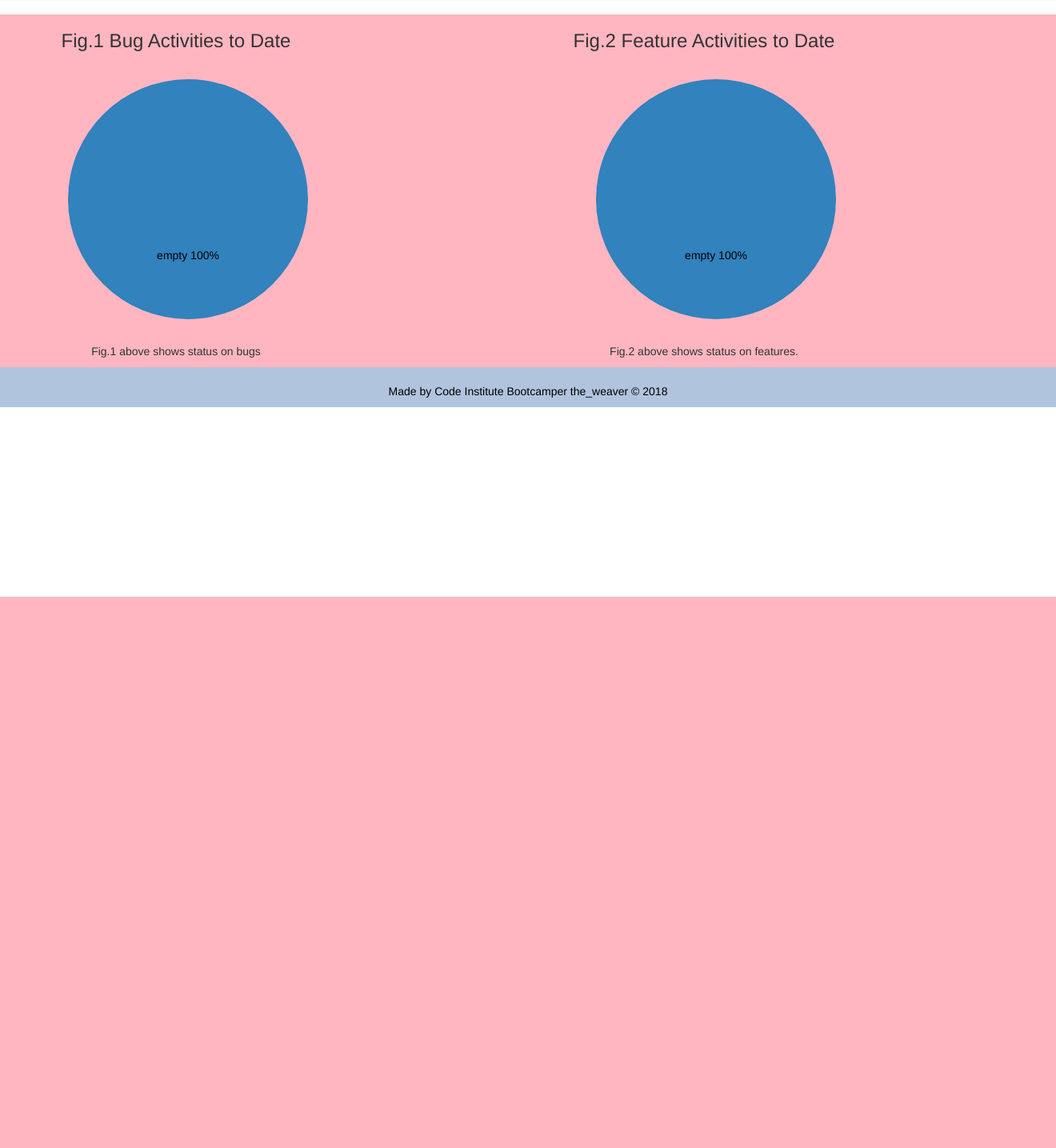
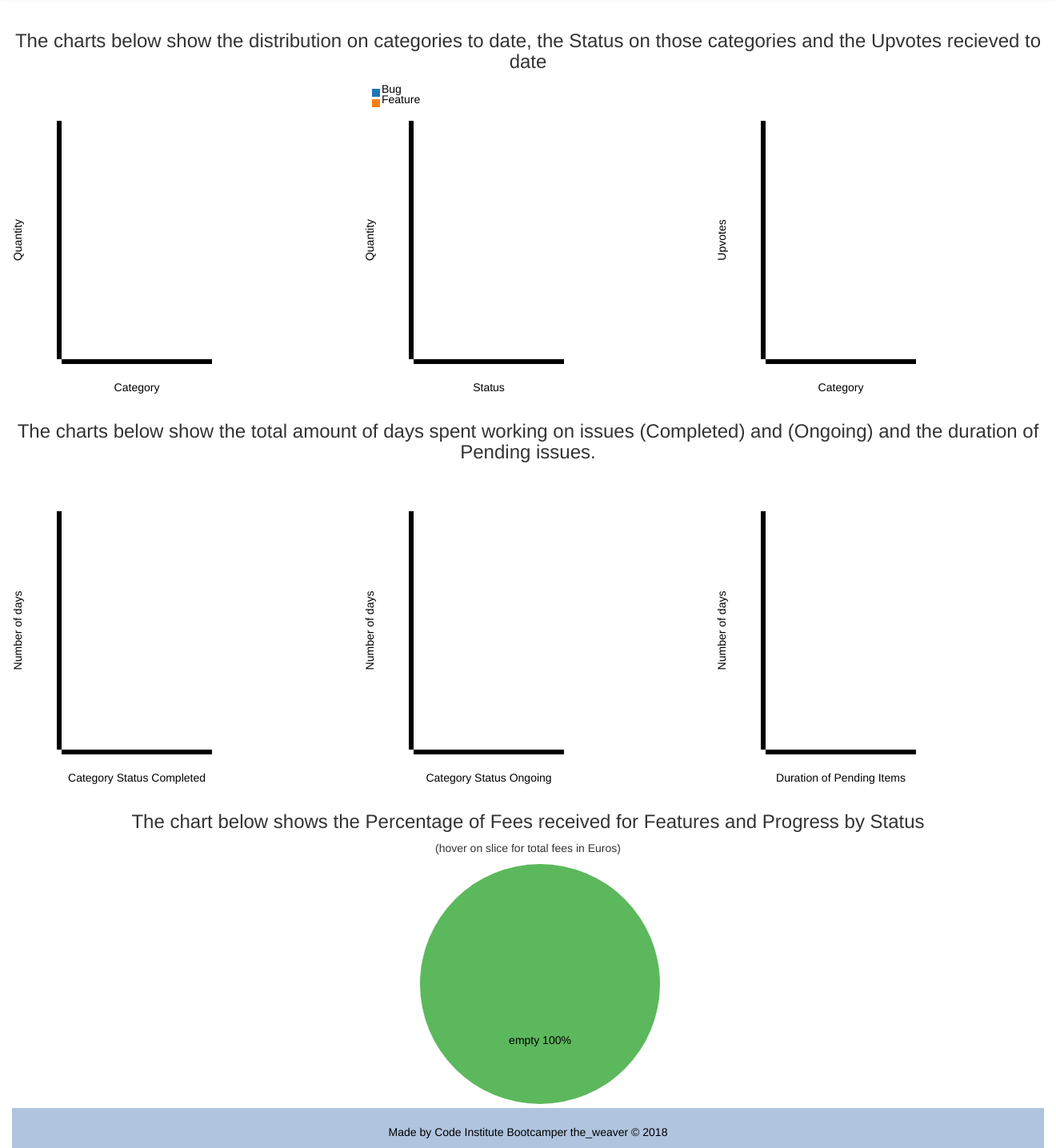
Before and after one commit to vmcggh18/bits_tracker, a Django app: page /chart/charts/ in a window 1320 px wide; the page is wider, and only the part inside the window is pictured. Shown: the part 54-1489 px from the top of that part at 80% size. Before the commit the page ends 800 px from the top of that part, so only its background shows below. Run offline with Django 3.2, Linux system fonts and the light colour scheme; data that the repository does not hold is empty; some libraries are stand-ins or nearby versions.

Commit message:
Chart app with views, script and templates added. Charts added to graph.html and activities.html pages.

```diff
--- a/accounts/templates/index.html
+++ b/accounts/templates/index.html
@@ -9,7 +9,7 @@
             <div class="col-xs-12">
                 <section class="callout jumbotron text-center">
                     <h1 class ="brand-name" id="brand-name">Bug Issue Tracker Solutions</h1>
-                    <h2 class = "brand-text">For all your needs</h2>
+                    <h2 class = "brand-text">For all your buggin' problems</h2>
                     <hr class='block-divider block-divider--orange'>
                     <p class="lead text-uppercase">No bug problem too trivial nor too complex. <span class="visible-xs"><br></span> <strong><mark>All bugs fixed for free!</mark></strong></p><br>
                      <p class="lead text-uppercase"><strong><mark>For a Reasonable Fee!</mark></strong> We also develop features <br></p><br>
@@ -41,7 +41,7 @@
                         <div class="media">
                             <div class="media-body">
                                 <blockquote class="quote">
-                                    <h3 class = "text-center">To spend 50 percent of our time dedicated to solving the highest upvoted bug issues for free.</h3>
+                                    <h3 class = "text-center">To spend up to 50 percent of our time dedicated to solving the highest upvoted bug issues for free.</h3>
                                 </blockquote>
                             </div>
                         </div>
@@ -50,7 +50,7 @@
                         <div class="media">
                             <div class="media-body">
                                 <blockquote class="quote">
-                                    <h3 class = "text-center">To spend 50 percent of our time dedicated to creating the highest upvoted feature for a modest fee per upvote.</h3>
+                                    <h3 class = "text-center">To spend at least 50 percent of our time dedicated to creating the highest upvoted feature for a modest fee per upvote.</h3>
                                 </blockquote>
                             </div>
                         </div>
--- a/chart/templates/graphs.html
+++ b/chart/templates/graphs.html
@@ -6,20 +6,40 @@
 <!--========== Chart Section pie and Scatter ==========-->
     <section class="chart-section container-fluid">
         <div class="row">
-              <div class="col-xs-12 col-sm-12 col-md-4 text-center under-400"><h3>Fig.1 Bug Activities to Date</h3></div>
-              <div class="col-xs-12 col-sm-12 col-md-8  text-center wide-graph"><h3 class = "relocate-to-2 hide-2">Fig.2 Feature Activities to Date</h3></div>
+            <div class="col-xs-12 col-sm-12 col-md-12 text-center"><h3>The charts below show the distribution on categories to date, the Status on those categories and the Upvotes recieved to date</h3>
+            </div>
+        </div>
+        <div class = "row">
+            <div class="col-xs-12 col-sm-12 col-md-4 center-block" id="all_issues" class="custom-chart">
+            </div>
+             <div class="col-xs-12 col-sm-12 col-md-4 center-block" id="stack_status" class="custom-chart">
+            </div>
+            <div class="col-xs-12 col-sm-12 col-md-4 center-block" id="upvote_status" class="custom-chart">
+            </div>
         </div>
         <div class="row">
-              <div class="col-xs-12 col-sm-12 col-md-4 center-block" id="bug-chart" class="custom-chart"></div>
-              <div class="col-xs-12 col-sm-12 col-md-8 center-block" id="feature-chart" class="custom-chart"></div>
+            <div class="col-xs-12 col-sm-12 col-md-12 text-center"><h3>The charts below show the total amount of days spent working on issues (Completed) and (Ongoing) and the duration of Pending issues.</h3>
+            </div>
         </div>
-        <div class="row">
-              <div class="col-xs-12 col-sm-12 col-md-4 text-center under-400"><p class = "relocate-to-1 text-center">Fig.1 above shows status on bugs</p></div>
-              <div class="col-xs-12 col-sm-12 col-md-8 text-center wide-graph"><p class = "hide-2 text-center">Fig.2 above shows status on features.</p></div>
+        <div class = "row">
+            <div class="col-xs-12 col-sm-12 col-md-4 center-block" id="days_by_cat" class="custom-chart">
+            </div>
+             <div class="col-xs-12 col-sm-12 col-md-4 center-block" id="days_by_cat_ongoing" class="custom-chart">
+            </div>
+            <div class="col-xs-12 col-sm-12 col-md-4 center-block" id="days_pending" class="custom-chart">
+            </div>
         </div>
-    </section>
+        <div class = "row">
+            <div class = "col-sm-12 col-md-12 center-block">
+                <h3 class = "text-center">The chart below shows the Percentage of Fees received for Features and Progress by Status</h3>
+                <p class = text-center>(hover on slice for total fees in Euros)</p>
+            </div>
+        </div>
+        <div class = "row">
+            <div class="col-xs-12 col-sm-12 col-md-12 center-block" id="fee-pie-chart" class="custom-chart">
+            </div>
+        </div>
 
-<script type="text/javascript" src="{% static 'js/jquery-3.3.1.js' %}"></script>
 
 
 
--- a/chart/urls.py
+++ b/chart/urls.py
@@ -1,9 +1,11 @@
 from django.conf.urls import url
-from chart.views import charts, chart_bugs, chart_features
+from chart.views import charts, chart_bugs, chart_features, chart_issues, get_time_spent
 
 urlpatterns = [
     url(r'^charts/$', charts, name='charts'),
     url(r'^bugs/$', chart_bugs, name='bugs'),
-     url(r'^features/$', chart_features, name='features'),
-
+    url(r'^features/$', chart_features, name='features'),
+    url(r'^chart_issues/$', chart_issues, name='chart_issues'),
+    url(r'^time_spent/$', get_time_spent, name='time_spent'),
+    #url(r'^last_week/$', last_week, name='last_week'),
     ]
--- a/chart/views.py
+++ b/chart/views.py
@@ -1,14 +1,28 @@
 from django.shortcuts import render
 from django.http import JsonResponse
 from issues_list.models import Item
+from datetime import datetime, timedelta
 # Create your views here.
 
 def charts(request):
      return render(request, "graphs.html")
 
 def chart_bugs(request):
+    """ Get Bug related data for activities chart """
     data = list(Item.objects.filter(category='Bug').values('category','status'))
     return JsonResponse(data, safe=False)
+
 def chart_features(request):
+    """ Get Feature related data for activities chart """
     data = list(Item.objects.filter(category='Feature').values('category','status'))
     return JsonResponse(data, safe=False)
+
+def chart_issues(request):
+    """ Get Feature and Bug related data for activities chart """
+    data = list(Item.objects.values('category'))
+    return JsonResponse(data, safe=False)
+
+def get_time_spent(request):
+    """ Get days spent data for all ongoing and completed bugs and features """
+    data = list(Item.objects.values('status', 'category', 'created_date','completed_date', 'assigned_date', 'upvotes', 'fee'))
+    return JsonResponse(data, safe=False)
--- a/issues_list/forms.py
+++ b/issues_list/forms.py
@@ -3,12 +3,12 @@ from .models import Item, Votefor, Comment
 
 
 class ItemForm(forms.ModelForm):
-
+    assigned_date =  forms.DateTimeField(input_formats=['%d-%m-%Y %H:%M',])
     class Meta:
         model = Item
-        fields = ('name', 'content', 'category',  'status', 'assigned_to', 'progress')
+        fields = ('name', 'content', 'category',  'status', 'assigned_to', 'assigned_date', 'progress')
         #order_with_respect_to = 'upvotes decsending'
-        ordering = ['-upvotes']
+        ordering = ['fee', '-upvotes', 'status']
 class VoteforForm(forms.ModelForm):
 
     class Meta:
--- a/issues_list/models.py
+++ b/issues_list/models.py
@@ -34,7 +34,8 @@ class Item(models.Model):
         ('John Smith', 'John Smith'),
     )
     assigned_to = models.CharField(max_length=30, choices=Assigned_to, blank=False, default="Not yet Assigned")
-    completed_date = models.DateTimeField(null=True, blank=True, auto_now=True)
+    assigned_date = models.DateTimeField(null=True, blank=True)
+    completed_date = models.DateTimeField(null=True, blank=True)
     progress = models.TextField(max_length=200, default='', help_text="Add progress comments to the status")
     fee = models.DecimalField(max_digits=6, decimal_places=2, default=0)
     price= models.DecimalField(max_digits=6, decimal_places=2, default=50)
--- a/issues_list/templates/issues_list.html
+++ b/issues_list/templates/issues_list.html
@@ -87,7 +87,7 @@
                     <td>{{ item.upvotes }}</td>
                     <td>{{ item.status }}</td>
                     <td>{{ item.assigned_to }}</td>
-                    <td>{{ item.completed_date }}</td>
+                    <td>{{ item.assigned_date }}</td>
                     <td>{{ item.progress }}</td>
                     <td>{{ item.fee }}</td>
                     <td class = "text-center">
--- a/static/css/styles.css
+++ b/static/css/styles.css
@@ -201,5 +201,5 @@ caption p {
     min-height: 40px;
 }
 .chart-section {
-    background-color: lightPink;
+    background-color: white;
 }
--- a/static/js/graph.js
+++ b/static/js/graph.js
@@ -7,17 +7,23 @@ queue()
         data.forEach(function (d) {
 
     });
+
      //call functions to render graphs
     show_pie_status(ndx);
     dc.renderAll();
 
 }
+// bug pie chart showing status
 function show_pie_status(ndx) {
+    var statusColors = d3.scale.ordinal()
+        .domain(["Completed", "Ongoing", "Pending"])
+        .range(["#5cb85c", "Beige", "Pink"]);
     var dim = ndx.dimension(dc.pluck('status'));
     var group = dim.group();
         dc.pieChart("#bug-chart")
-                .height(350)
+                .height(300)
                 .radius(150)
+                .colors(statusColors)
                 .transitionDuration(1500)
                 .dimension(dim)
                 .group(group)
@@ -42,12 +48,52 @@ queue()
     dc.renderAll();
 
 }
+// feature pie chart showing status
 function show_feat_status(ndx) {
+    var statusColors = d3.scale.ordinal()
+        .domain(["Completed", "Ongoing", "Pending"])
+        .range(["#5cb85c", "Beige", "Pink"]);
     var dim = ndx.dimension(dc.pluck('status'));
+    var Group = dim.group();
+        dc.pieChart("#feature-chart")
+                .height(300)
+                .radius(150)
+                .colors(statusColors)
+                .transitionDuration(1500)
+                .dimension(dim)
+                .group(Group)
+                .legend(dc.legend().x(100).y(0).itemHeight(13).gap(5))
+                .renderlet(function(chart){
+        chart.selectAll('text.pie-slice').text( function(d) {
+        return d.data.key + ' ' + dc.utils.printSingleValue((d.endAngle - d.startAngle) / (2*Math.PI) * 100) + '%';
+        });
+    });
+}
+queue()
+.defer(d3.json, "/chart/chart_issues/")
+   .await(moreGraphs);
+
+   function moreGraphs(error, data) {
+        var ndx = crossfilter(data);
+        data.forEach(function (d) {
+
+    });
+     //call functions to render graphs
+    show_bug_feat_ratio(ndx);
+    dc.renderAll();
+
+}
+// pie chart showing ratio of bugs to features
+function show_bug_feat_ratio(ndx) {
+    var statusColors = d3.scale.ordinal()
+        .domain(["Feature", "Bug"])
+        .range(["#ffa500", "#33A1DE"]);
+    var dim = ndx.dimension(dc.pluck('category'));
     var group = dim.group();
-        dc.pieChart("#feature-chart")
-                .height(350)
+        dc.pieChart("#feature-bug")
+                .height(300)
                 .radius(150)
+                .colors(statusColors)
                 .transitionDuration(1500)
                 .dimension(dim)
                 .group(group)
--- /dev/null
+++ b/static/js/time_graph.js
@@ -0,0 +1,248 @@
+queue()
+.defer(d3.json, "/chart/time_spent/")
+   .await(deriveGraphs);
+
+function deriveGraphs(error, data) {
+    var ndx = crossfilter(data);
+        data.forEach(function (d) {
+
+    //format todays date for use in ongoing activities calcs
+    var today =new Date();
+    var strtoday = today.toString();
+
+    // format dates used in duration calcs
+        d.created_date = new Date(d.created_date);
+        d.completed_date = new Date(d.completed_date);
+        d.assigned_date = new Date(d.assigned_date);
+        d.today = new Date(strtoday);
+
+        //calculate time intervals for use in duration calcs for pending and completed issues
+        d.pending_dur_days = ((d.today - d.created_date)/(1000*60*60*24)); //day
+        d.completed_dur_mins = ((d.completed_date - d.assigned_date)/(1000*60)); //minutes
+        d.completed_dur_hours = ((d.completed_date - d.assigned_date)/(1000*60*60));//hours
+        d.completed_dur_days = ((d.completed_date - d.assigned_date)/(1000*60*60*24)); //day
+        //assume 7.02 days in a week (4 year period)
+        d.completed_dur_weeks = ((d.completed_date - d.assigned_date)/(1000*3600*24*7));//weeks
+        //assume 30.44 days in a month (4 year period)
+        d.completed_dur_months = ((d.completed_date - d.assigned_date)/(1000*3600*24*7*30.44));//months
+
+        //calculate time intervals for use in duration calcs for ongoing issues
+        d.ongoing_dur_mins = ((d.today - d.assigned_date)/(1000*60)); //minutes
+        d.ongoing_dur_hours = ((d.today - d.assigned_date)/(1000*60*60));//hours
+        d.ongoing_dur_days = ((d.today - d.assigned_date)/(1000*60*60*24)); //day
+        //assume 7.02 days in a week (4 year period)
+        d.ongoing_dur_weeks = ((d.today - d.assigned_date)/(1000*3600*24*7));//weeks
+        //assume 30.44 days in a month (4 year period)
+        d.ongoing_dur_months = ((d.today - d.assigned_date)/(1000*3600*24*7*30.44));//month
+
+    });
+
+ // call graphing functions to render charts
+    dist_to_date(ndx);
+    stat_by_cat(ndx);
+    upvote_by_cat(ndx);
+    days_by_cat(ndx);
+    days_by_cat_ongoing(ndx);
+    items_pending(ndx);
+    show_pie_fees(ndx);
+    dc.renderAll();
+
+}
+
+function dist_to_date(ndx) {
+    var dim = ndx.dimension(dc.pluck('category'));
+    var group = dim.group();
+// bar chart showing total bugs and features to date
+    dc.barChart("#all_issues")
+        .width(300)
+        .height(400)
+        .margins({top: 50, right: 50, bottom: 40, left: 50})
+        .dimension(dim)
+        .group(group)
+        .transitionDuration(500)
+        .x(d3.scale.ordinal())
+        .xUnits(dc.units.ordinal)
+        .title(function(d) { return d.key +" quantity is "+ d.value; })
+        .xAxisLabel("Category")
+        .yAxisLabel("Quantity")
+        .yAxis().ticks(10);
+
+}
+//bar chart showing status of bugs and features
+function stat_by_cat(ndx) {
+    var cat_dim = ndx.dimension(dc.pluck('status'));
+            function totBug(Bug) {
+                return function (d) {
+                    count = 0;
+                   if (d.category === "Bug") {
+                     count++;
+                     return count;
+                 } else {
+                     return 0;
+                 }
+                };
+            }
+    var    totalBug = cat_dim.group().reduceSum(totBug('Bug'));
+        function totFeature(Feature) {
+            return function (d) {
+                count = 0;
+               if (d.category === "Feature") {
+                 count++;
+                 return count;
+             } else {
+                 return 0;
+             }
+            };
+        }
+    var    totalFeature = cat_dim.group().reduceSum(totFeature('Feature'));
+
+    dc.barChart("#stack_status")
+        .width(300)
+        .height(400)
+        .margins({top: 50, right: 50, bottom: 40, left: 50})
+        .dimension(cat_dim)
+        .group(totalBug, 'Bug')
+        .stack(totalFeature, 'Feature')
+        .transitionDuration(500)
+        .x(d3.scale.ordinal())
+        .xUnits(dc.units.ordinal)
+        .title(function(d) { return d.key +" quantity is "+ d.value; })
+         .legend(dc.legend().x(10).y(10).itemHeight(10).gap(3))
+        .xAxisLabel("Status")
+        .yAxisLabel("Quantity")
+        .yAxis().ticks(10);
+
+}
+//bar chart showing upvotes by category
+function upvote_by_cat(ndx) {
+    var cat_dim = ndx.dimension(dc.pluck('category'));
+    var tot_upvotes = cat_dim.group().reduceSum(dc.pluck('upvotes'));
+    dc.barChart("#upvote_status")
+        .width(300)
+        .height(400)
+        .margins({top: 50, right: 50, bottom: 40, left: 50})
+        .dimension(cat_dim)
+        .group(tot_upvotes)
+        .transitionDuration(500)
+        .x(d3.scale.ordinal())
+        .xUnits(dc.units.ordinal)
+        .title(function(d) { return d.key +" quantity is "+ d.value; })
+        .xAxisLabel("Category")
+        .yAxisLabel("Upvotes")
+        .yAxis().ticks(10);
+
+}
+//bar chart showing time spent on issues by category status completed
+ function days_by_cat(ndx) {
+    function days_for_completed(category) {
+                return function (d) {
+                  if (d.status === 'Completed') {
+                     return +d.completed_dur_days;
+                 } else {
+                     return 0;
+                 }
+                };
+            }
+    var cat_dim = ndx.dimension(dc.pluck('category'));
+    var tot_cat_days = cat_dim.group().reduceSum(days_for_completed('Completed'));
+    dc.barChart("#days_by_cat")
+        .width(300)
+        .height(400)
+        .margins({top: 50, right: 50, bottom: 40, left: 50})
+        .dimension(cat_dim)
+        .group(tot_cat_days)
+        .transitionDuration(500)
+        .x(d3.scale.ordinal())
+        .xUnits(dc.units.ordinal)
+        .title(function(d) { return d.key +" quantity is "+ d.value; })
+        .xAxisLabel("Category Status Completed")
+        .yAxisLabel("Number of days")
+        .yAxis().ticks(10);
+
+}
+//bar chart showing time spent on issues by category status ongoing
+ function days_by_cat_ongoing(ndx) {
+    function days_for_ongoing(category) {
+                return function (d) {
+                  if (d.status === 'Ongoing') {
+                     return +d.ongoing_dur_days;
+                 } else {
+                     return 0;
+                 }
+                };
+            }
+    var cat_dim = ndx.dimension(dc.pluck('category'));
+    var tot_cat_days = cat_dim.group().reduceSum(days_for_ongoing('Ongoing'));
+    dc.barChart("#days_by_cat_ongoing")
+        .width(300)
+        .height(400)
+        .margins({top: 50, right: 50, bottom: 40, left: 50})
+        .dimension(cat_dim)
+        .group(tot_cat_days)
+        .transitionDuration(500)
+        .x(d3.scale.ordinal())
+        .xUnits(dc.units.ordinal)
+        .title(function(d) { return d.key +" quantity is "+ d.value; })
+        .xAxisLabel("Category Status Ongoing")
+        .yAxisLabel("Number of days")
+        .yAxis().ticks(10);
+
+}
+//bar chart showing how many days items are pending
+ function items_pending(ndx) {
+    function days_for_pending(category) {
+                return function (d) {
+                  if (d.status === 'Pending') {
+                     return +d.pending_dur_days;
+                 } else {
+                     return 0;
+                 }
+                };
+            }
+    var cat_dim = ndx.dimension(dc.pluck('category'));
+    var tot_cat_days = cat_dim.group().reduceSum(days_for_pending('Pending'));
+    dc.barChart("#days_pending")
+        .width(300)
+        .height(400)
+        .margins({top: 50, right: 50, bottom: 40, left: 50})
+        .dimension(cat_dim)
+        .group(tot_cat_days)
+        .transitionDuration(500)
+        .x(d3.scale.ordinal())
+        .xUnits(dc.units.ordinal)
+        .title(function(d) { return d.key +" quantity is "+ d.value; })
+        .xAxisLabel("Duration of Pending Items")
+        .yAxisLabel("Number of days")
+        .yAxis().ticks(10);
+
+}
+//pie chart showing percentage of fees recieved for features by status
+function show_pie_fees(ndx) {
+    var statusColors = d3.scale.ordinal()
+        .domain(["Completed", "Ongoing", "Pending"])
+        .range(["#5cb85c", "Beige", "Pink"]);
+    var dim = ndx.dimension(dc.pluck('status'));
+    function feature_fees() {
+                return function (d) {
+                  if (d.category === 'Feature') {
+                     return +d.fee;
+                 } else {
+                     return 0;
+                 }
+                };
+            }
+    var feesGroup = dim.group().reduceSum(feature_fees());
+    dc.pieChart("#fee-pie-chart")
+        .height(300)
+        .radius(150)
+        .transitionDuration(1500)
+        .colors(statusColors)
+        .dimension(dim)
+        .group(feesGroup)
+        .legend(dc.legend().x(100).y(0).itemHeight(13).gap(5))
+        .renderlet(function(chart){
+    chart.selectAll('text.pie-slice').text( function(d) {
+    return d.data.key + ' ' + dc.utils.printSingleValue((d.endAngle - d.startAngle) / (2*Math.PI) * 100) + '%';
+        });
+    });
+}
--- a/templates/base.html
+++ b/templates/base.html
@@ -9,19 +9,20 @@
     <title>{% block page_title %}Issue Tracker{% endblock %}</title>
     <!-- Latest compiled and minified CSS -->
     <link rel="stylesheet" href="https://maxcdn.bootstrapcdn.com/bootstrap/3.3.7/css/bootstrap.min.css" integrity="sha384-BVYiiSIFeK1dGmJRAkycuHAHRg32OmUcww7on3RYdg4Va+PmSTsz/K68vbdEjh4u" crossorigin="anonymous">
-
-
     <!-- Optional theme -->
     <link rel="stylesheet" href="https://maxcdn.bootstrapcdn.com/bootstrap/3.3.7/css/bootstrap-theme.min.css" integrity="sha384-rHyoN1iRsVXV4nD0JutlnGaslCJuC7uwjduW9SVrLvRYooPp2bWYgmgJQIXwl/Sp" crossorigin="anonymous">
      <link rel="stylesheet" href="{% static 'css/styles.css' %}" type="text/css">
     <!-- Latest compiled and minified JavaScript -->
+    <script type="text/javascript" src="{% static 'js/jquery-3.3.1.js' %}"></script>
+      <script src="https://maxcdn.bootstrapcdn.com/bootstrap/3.3.7/js/bootstrap.min.js" integrity="sha384-Tc5IQib027qvyjSMfHjOMaLkfuWVxZxUPnCJA7l2mCWNIpG9mGCD8wGNIcPD7Txa" crossorigin="anonymous"></script>
+        <script type="text/javascript" src="{% static 'js/d3.js' %}"></script>
     <script type="text/javascript" src="{% static 'js/crossfilter.js' %}"></script>
-    <script type="text/javascript" src="{% static 'js/d3.js' %}"></script>
+
     <script type="text/javascript" src="{% static 'js/dc.js' %}"></script>
     <script type="text/javascript" src="{% static 'js/queue.js' %}"></script>
-    <script type="text/javascript" src="{% static 'js/jquery-3.3.1.js' %}"></script>
-    <!--<script src="https://ajax.googleapis.com/ajax/libs/jquery/3.3.1/jquery.min.js"></script>-->
-    <script src="https://maxcdn.bootstrapcdn.com/bootstrap/3.3.7/js/bootstrap.min.js" integrity="sha384-Tc5IQib027qvyjSMfHjOMaLkfuWVxZxUPnCJA7l2mCWNIpG9mGCD8wGNIcPD7Txa" crossorigin="anonymous"></script>
+     <script type="text/javascript" src="{% static 'js/graph.js' %}"></script>
+     <script type="text/javascript" src="{% static 'js/time_graph.js' %}"></script>
+
     {% block head_js %}
     {% endblock head_js %}
 </head>
@@ -38,7 +39,6 @@
                     <span class="icon-bar"></span>
                 </button>
             </div>
-
             <div class="navbar-collapse collapse" id="navbar">
                 <ul class="nav navbar-nav">
                     <li class="active"><a href="/">Home</a></li>
@@ -79,7 +79,6 @@
             </div>
         </div>
     </nav>
-
     {% if messages %}
     <div class = "row messages">
         <div class = "col-xs-10 col-xs-offset-1 col-sm-offset-0 col-sm-6 col-md-4">
@@ -93,7 +92,7 @@
             <p>Made by Code Institute Bootcamper the_weaver &#169 2018</p>
         </div>
     </footer>
-     <script type="text/javascript" src="{% static 'js/graph.js' %}"></script>
+
 <script>
 
 $(document).ready(function(){
```
Also changed, not shown: accounts/templates/about.html (+4 -4 lines), accounts/templates/activities.html (+19 -8 lines), issues_list/migrations/0013_auto_20181117_1314.py (added), issues_list/migrations/0014_auto_20181117_1321.py (added), 1 other file.
